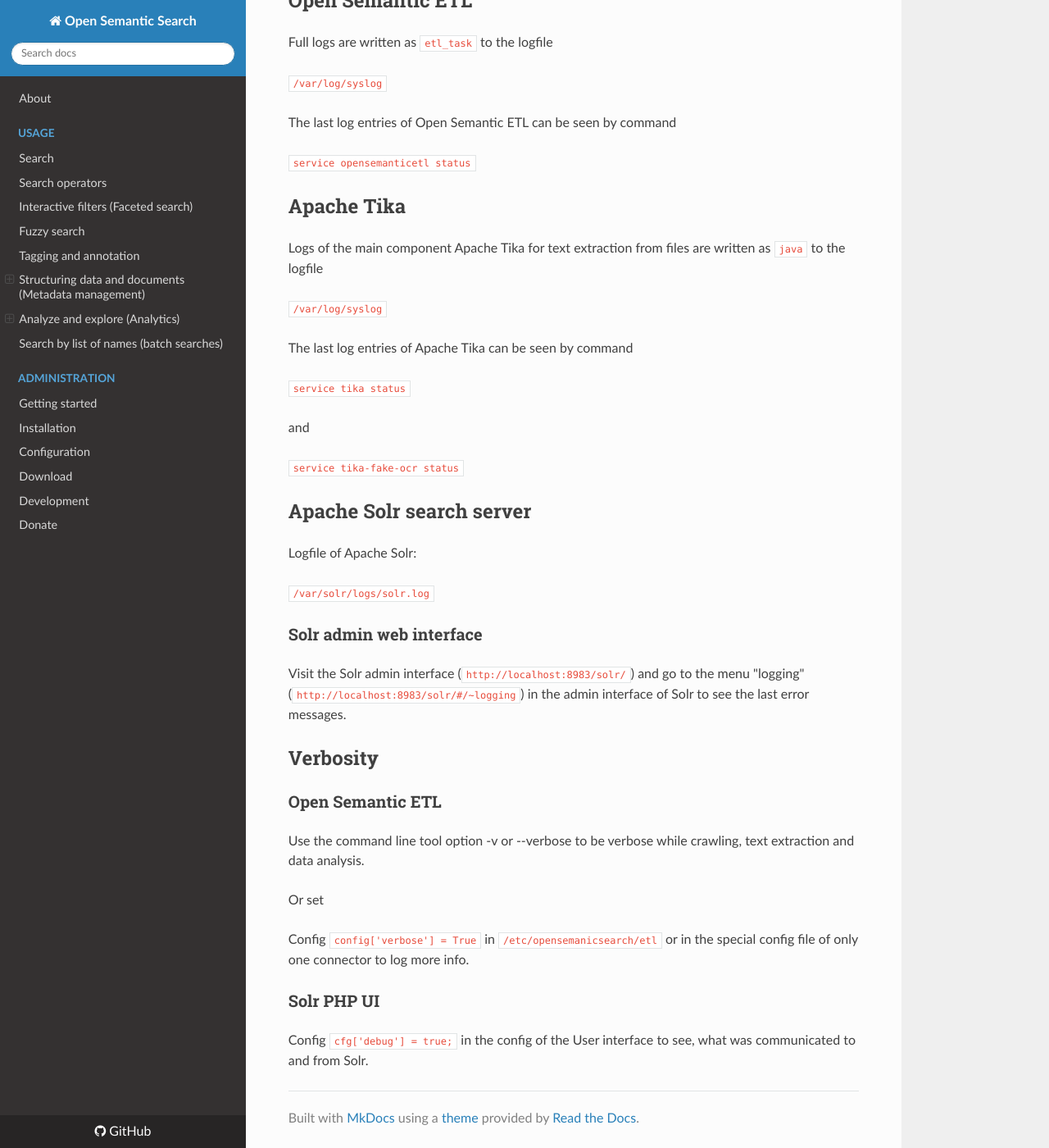
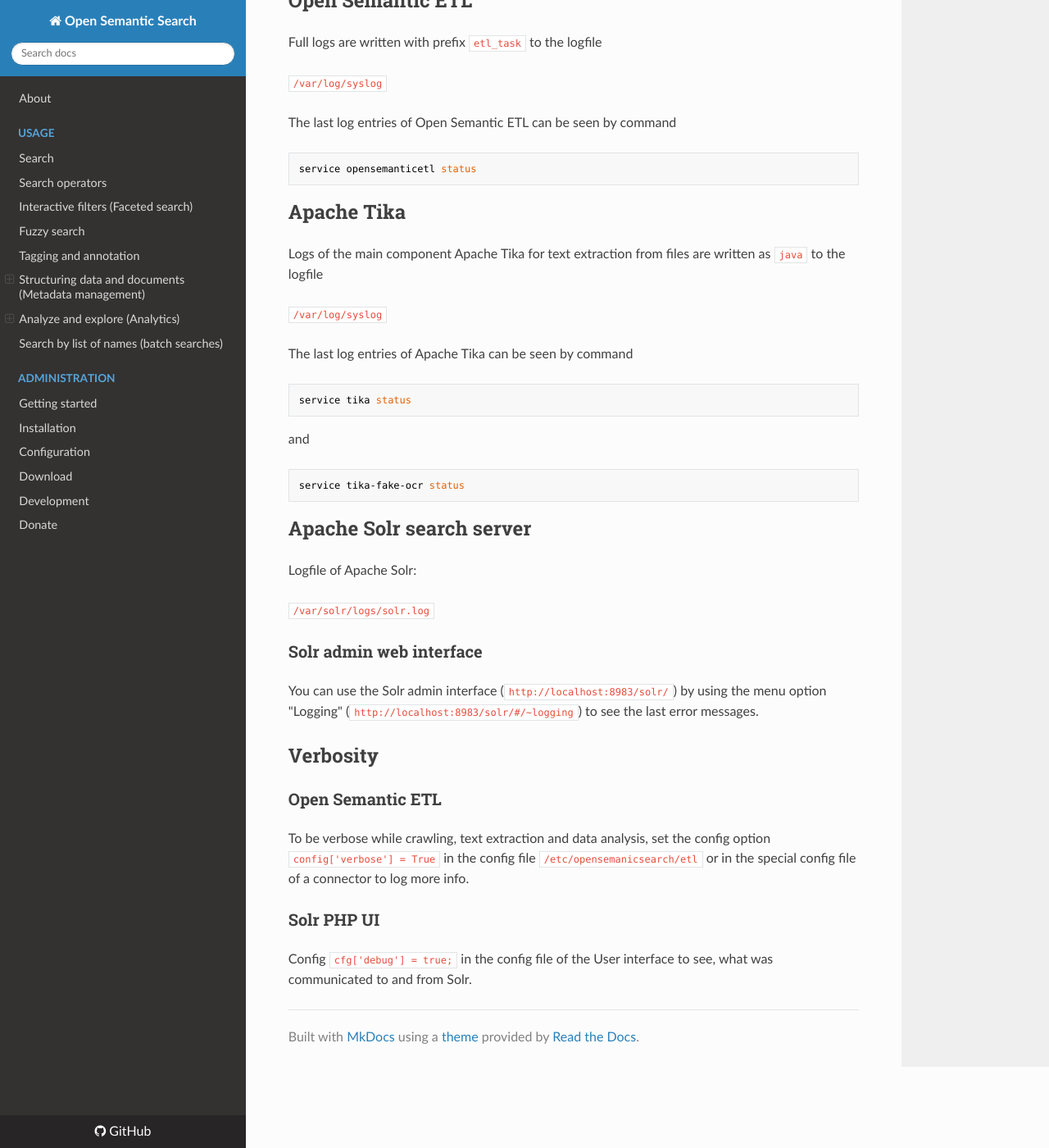
Before and after one commit to opensemanticsearch/open-semantic-search, an MkDocs documentation site: the page built from docs/doc/admin/config/log/README.md, in a window 1280 px wide and 1400 px high, scrolled down 498 px. Shown: the whole window at 82% size. Built offline with MkDocs 1.6.1, drawn with Linux system fonts in a browser that asks for light colours; nearby versions of some CDN libraries; some of the changed text lies outside the part shown.

Commit message:
Docs: More precise on logfiles

````diff
--- a/docs/doc/admin/config/log/README.md
+++ b/docs/doc/admin/config/log/README.md
@@ -10,61 +10,63 @@
 
 ## Webserver
 
-Logfile of your Apache webserver for PHP based Search UI, Django based Open Semantic Search apps and some HTTP/REST APIS:
+Logfile of your Apache webserver for PHP based Search UI, Django based Open Semantic Search apps and some HTTP/REST APIs:
 
-<code>/var/log/apache2/access.log</code>
+`/var/log/apache2/access.log`
 
 If something went wrong you find more info in
 
-<code>/var/log/apache2/error.log</code>.
+`/var/log/apache2/error.log`.
 
 
 ## Open Semantic ETL
 
-Full logs are written as <code>etl_task</code> to the logfile
+Full logs are written with prefix `etl_task` to the logfile
 
-<code>/var/log/syslog</code>
+`/var/log/syslog`
 
 The last log entries of Open Semantic ETL can be seen by command
 
-<code>service opensemanticetl status</code>
+```
+service opensemanticetl status
+```
 
 ## Apache Tika
 
 Logs of the main component Apache Tika for text extraction from files are written as <code>java</code> to the logfile
 
-<code>/var/log/syslog</code>
+`/var/log/syslog`
 
 The last log entries of Apache Tika can be seen by command
 
-<code>service tika status</code>
+```
+service tika status
+```
 
 and
 
-<code>service tika-fake-ocr status</code>
+```
+service tika-fake-ocr status
+```
 
 
 ## Apache Solr search server
 
 Logfile of Apache Solr:
 
-<code>/var/solr/logs/solr.log</code>
+`/var/solr/logs/solr.log`
 
 ### Solr admin web interface
 
-Visit the Solr admin interface (`http://localhost:8983/solr/`) and go to the menu "logging" (`http://localhost:8983/solr/#/~logging`) in the admin interface of Solr to see the last error messages.
+You can use the Solr admin interface (`http://localhost:8983/solr/`) by using the menu option "Logging" (`http://localhost:8983/solr/#/~logging`) to see the last error messages.
 
 
 ## Verbosity
 
 ### Open Semantic ETL
 
-Use the command line tool option -v or --verbose to be verbose while crawling, text extraction and data analysis.
-
-Or set
-
-Config `config['verbose'] = True` in <code>/etc/opensemanicsearch/etl</code> or in the special config file of only one connector to log more info.
+To be verbose while crawling, text extraction and data analysis, set the config option `config['verbose'] = True` in the config file `/etc/opensemanicsearch/etl` or in the special config file of a connector to log more info.
 
 ### Solr PHP UI
 
-Config `cfg['debug'] = true;` in the config of the User interface to see, what was communicated to and from Solr.
+Config `cfg['debug'] = true;` in the config file of the User interface to see, what was communicated to and from Solr.
````
